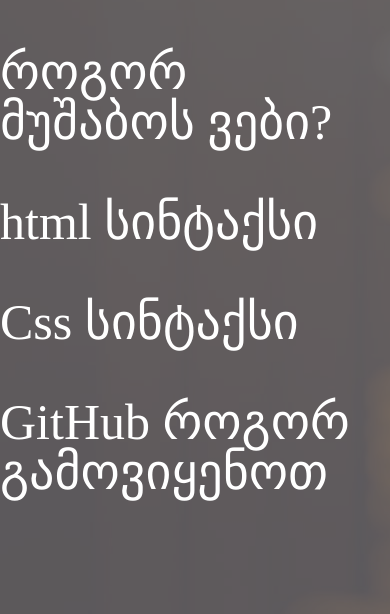
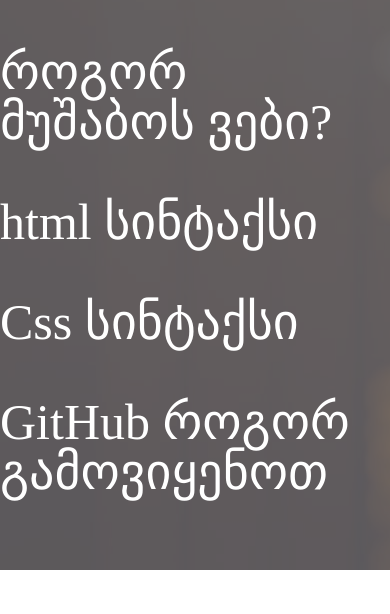
Before and after one commit to bob-justbob/htmlCss, a plain HTML site: page intro.html in a window 390 px wide. Shown: the part 230-844 px from the top of the page. Drawn offline with Linux system fonts and the light colour scheme.

Commit message:
changed comsethisgtisn

```diff
--- a/css/intro.css
+++ b/css/intro.css
@@ -60,7 +60,7 @@ li:hover, li:focus {
 
 @media (max-width: 560px) {
     section {
-        height: 1200px;
+        height: 800px;
         width: 100%;
     }
     .main {
@@ -68,7 +68,6 @@ li:hover, li:focus {
         width: 100%;
     }
     .cont h1 {
-        width: 100%;
         height: 200px;
         font-size: 65px;
     }
```
